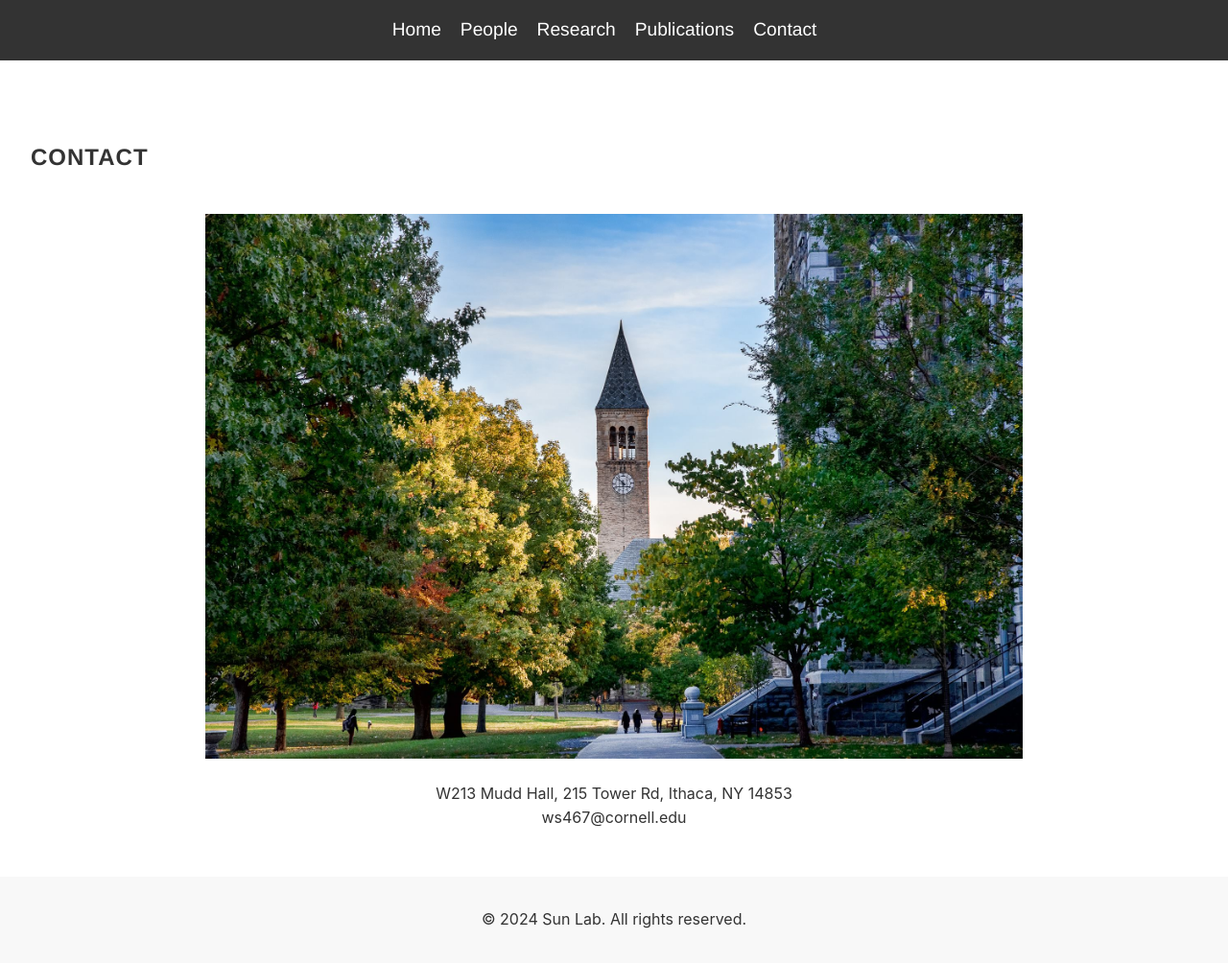
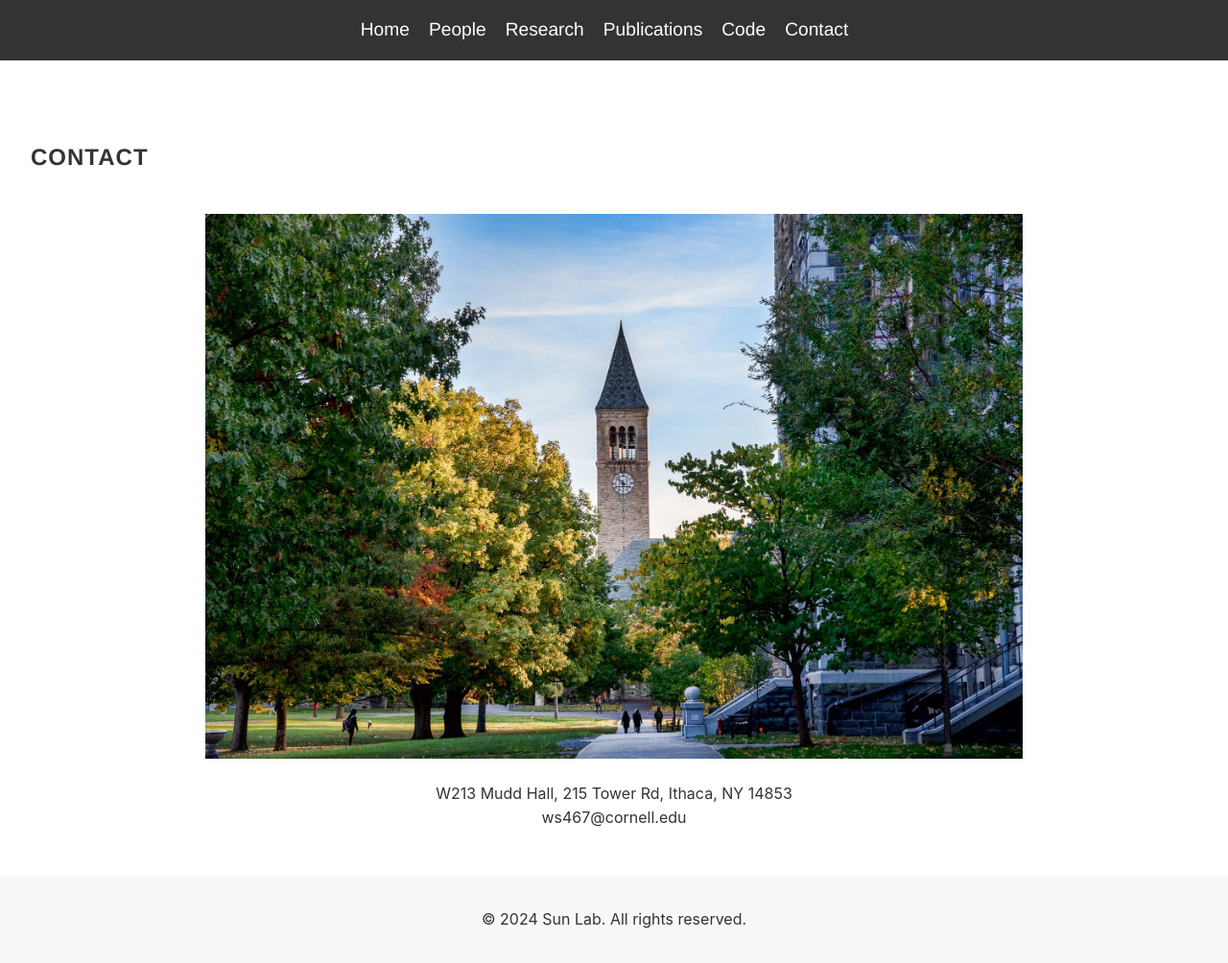
Before and after one commit to neuroai/my-awesome-site, a Jekyll site: the page built from contact.md, in a window 1280 px wide. Shown: the whole page at 96% size. Built offline with Jekyll 4.4.1, drawn with Linux system fonts in a browser that asks for light colours.

Commit message:
Update default.html

```diff
--- a/_layouts/default.html
+++ b/_layouts/default.html
@@ -15,6 +15,7 @@
         <li><a href="{{ site.baseurl }}/people">People</a></li>
         <li><a href="{{ site.baseurl }}/research">Research</a></li>
         <li><a href="{{ site.baseurl }}/publications">Publications</a></li>
+        <li><a href="https://github.com/Sun-Lab-NBB">Code</a></li>
         <li><a href="{{ site.baseurl }}/contact">Contact</a></li>
       </ul>
     </nav>
```
